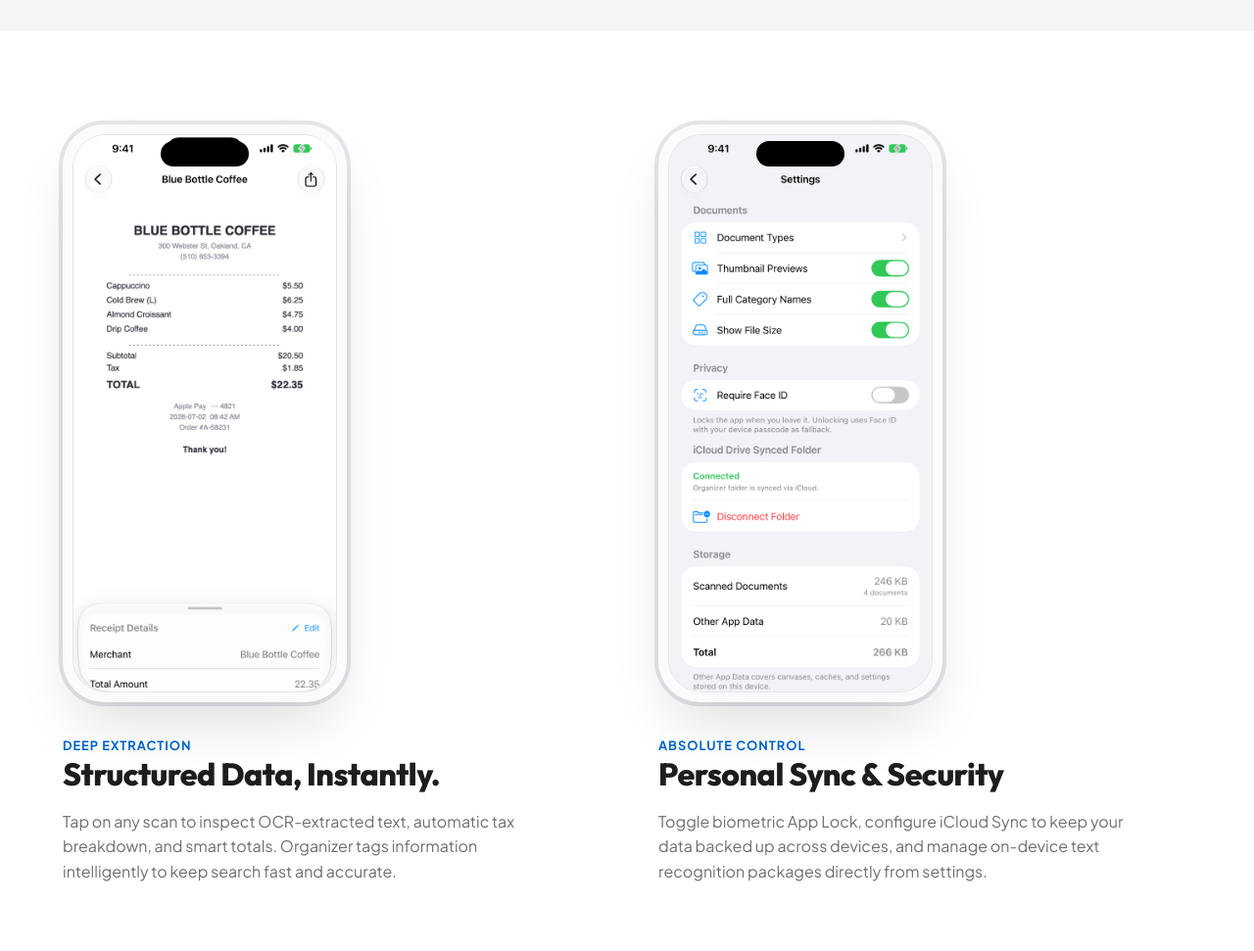
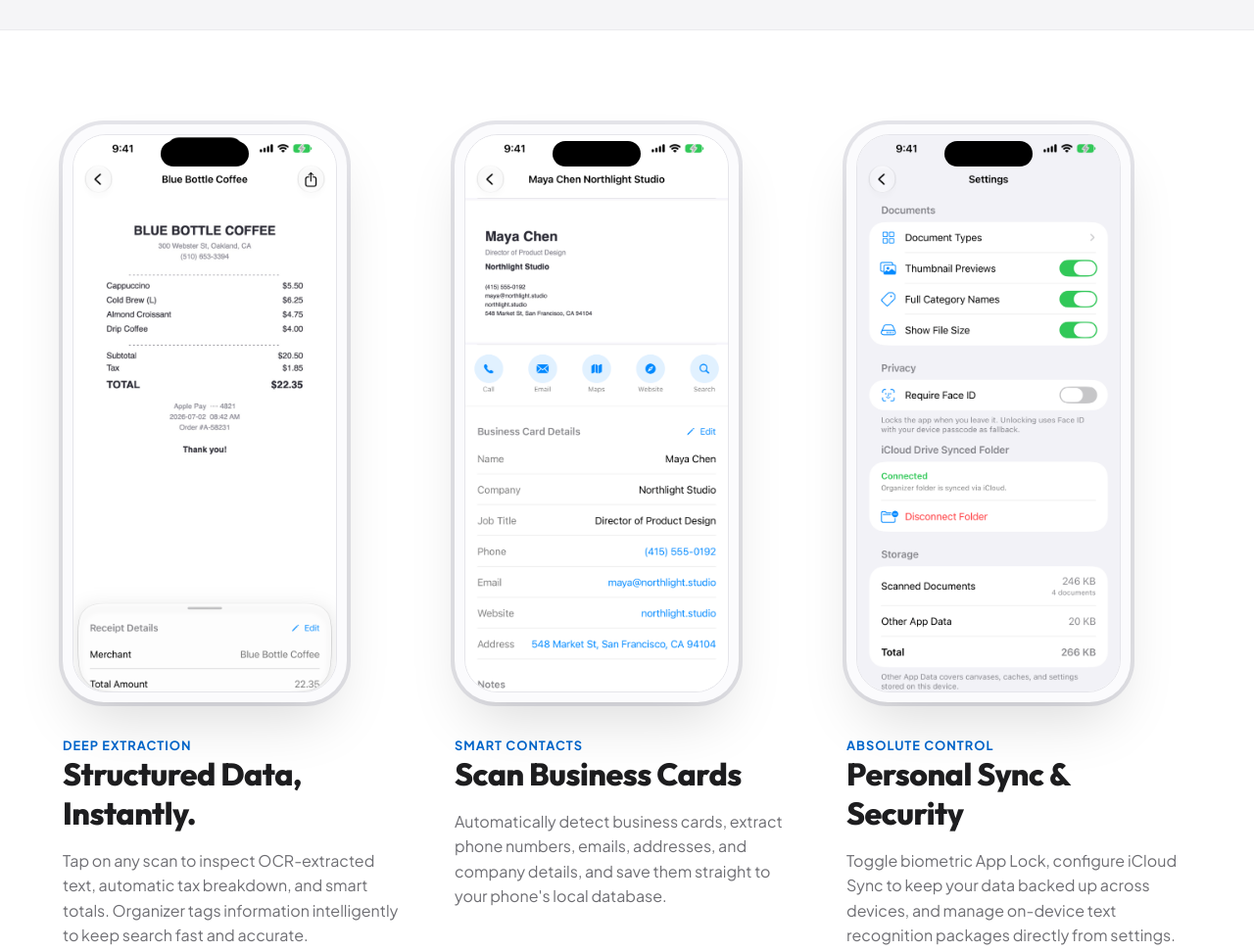
Before and after one commit to guocity/organizer, a plain HTML site: page index.html in a window 1280 px wide. Shown: the part 1820-2791 px from the top of the page at 98% size. Drawn offline with Linux system fonts and the light colour scheme.

Commit message:
feat: add business card screenshot to showcase gallery

```diff
--- a/index.html
+++ b/index.html
@@ -456,12 +456,12 @@
 
     .gallery-grid {
       display: grid;
-      grid-template-columns: 1fr 1fr;
-      gap: 4rem;
-      align-items: center;
+      grid-template-columns: repeat(3, 1fr);
+      gap: 3rem;
+      align-items: flex-start;
     }
 
-    @media (max-width: 868px) {
+    @media (max-width: 968px) {
       .gallery-grid {
         grid-template-columns: 1fr;
         gap: 4rem;
@@ -834,7 +834,24 @@
         </div>
       </div>
 
-      <!-- Item 2: Settings -->
+      <!-- Item 2: Business Cards -->
+      <div class="gallery-item">
+        <div class="iphone-container">
+          <div class="iphone-island"></div>
+          <div class="iphone-screen">
+            <img src="assets/04-business-card.png" alt="Organizer Business Card Screen Screenshot">
+          </div>
+        </div>
+        <div class="gallery-text">
+          <span class="gallery-label">Smart Contacts</span>
+          <h3 class="gallery-title">Scan Business Cards</h3>
+          <p class="gallery-description">
+            Automatically detect business cards, extract phone numbers, emails, addresses, and company details, and save them straight to your phone's local database.
+          </p>
+        </div>
+      </div>
+
+      <!-- Item 3: Settings -->
       <div class="gallery-item">
         <div class="iphone-container">
           <div class="iphone-island"></div>
```
Also changed, not shown: assets/04-business-card.png (added).
